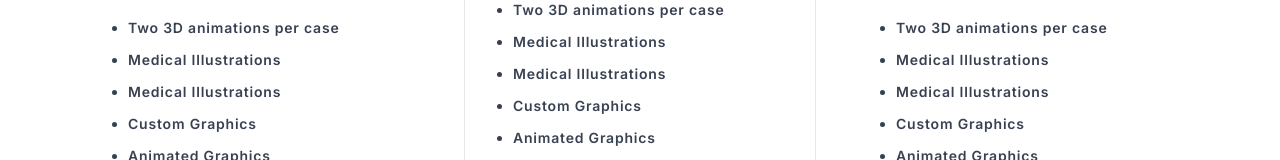
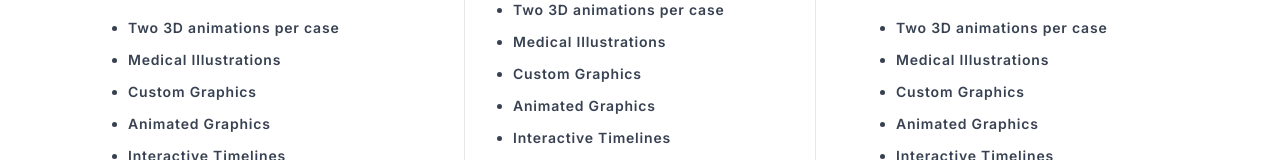
Before and after one commit to amggdevvv/healthcare-webpage, a Next.js app: page /subscription-plans in a window 1280 px wide. Shown: the part 766-926 px from the top of the page. Built offline with nearby package versions, Linux system fonts and the light colour scheme.

Commit message:
Remove duplicate Medical Illustrations text

```diff
--- a/src/app/subscription-plans/page.jsx
+++ b/src/app/subscription-plans/page.jsx
@@ -44,9 +44,7 @@ const SubscriptionPlansPage = () => {
               <li className="pt-3 text-sm font-semibold">
                 Two 3D animations per case{" "}
               </li>
-              <li className="pt-3 text-sm font-semibold">
-                Medical Illustrations
-              </li>
+
               <li className="pt-3 text-sm font-semibold">
                 Medical Illustrations{" "}
               </li>
@@ -105,9 +103,7 @@ const SubscriptionPlansPage = () => {
               <li className="pt-3 text-sm font-semibold">
                 Two 3D animations per case{" "}
               </li>
-              <li className="pt-3 text-sm font-semibold">
-                Medical Illustrations
-              </li>
+
               <li className="pt-3 text-sm font-semibold">
                 Medical Illustrations{" "}
               </li>
@@ -169,9 +165,6 @@ const SubscriptionPlansPage = () => {
                 Two 3D animations per case{" "}
               </li>
               <li className="pt-3 text-sm font-semibold">
-                Medical Illustrations
-              </li>
-              <li className="pt-3 text-sm font-semibold">
                 Medical Illustrations{" "}
               </li>
               <li className="pt-3 text-sm font-semibold">Custom Graphics </li>
```
